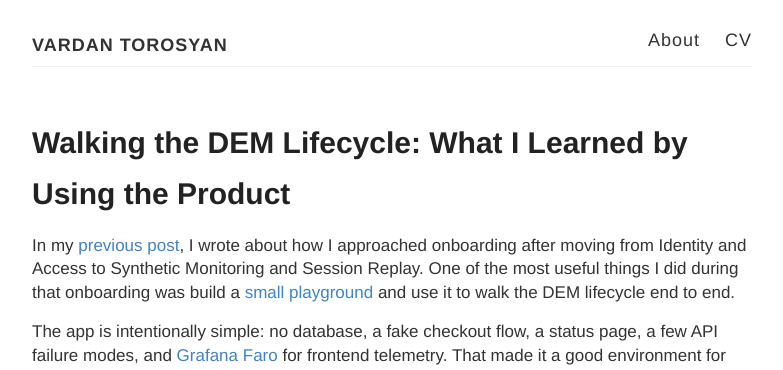
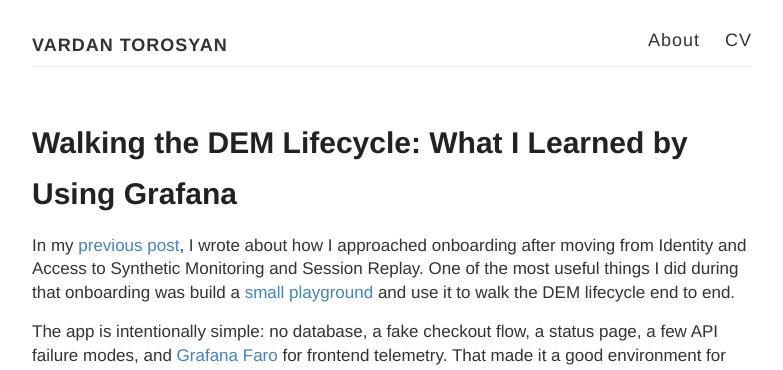
Before and after one commit to vtorosyan/vtorosyan.github.io, a Jekyll site: the page built from _posts/2026/2026-03-28-dem-in-grafana.md, in a window 1280 px wide and 900 px high. Shown: the top 370 px of the window, without its empty margins (248-1031 px from the left). Built offline with Jekyll 4.4.1, drawn with Linux system fonts in a browser that asks for light colours.

Commit message:
change title

```diff
--- a/_posts/2026/2026-03-28-dem-in-grafana.md
+++ b/_posts/2026/2026-03-28-dem-in-grafana.md
@@ -1,5 +1,5 @@
 ---
-title: "Walking the DEM Lifecycle: What I Learned by Using the Product"
+title: "Walking the DEM Lifecycle: What I Learned by Using Grafana"
 layout: post
 ---
 
```
